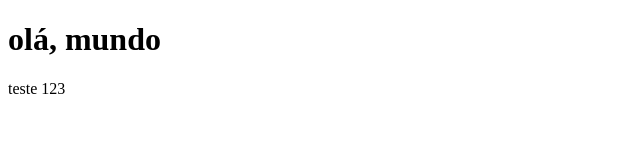
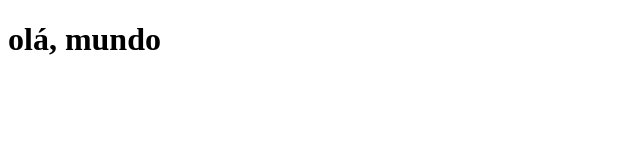
Before and after one commit to AugustoFTM/testeaugusto777, a plain HTML site: page index.html in a window 1280 px wide. Shown: the full height of the page, 0-640 px from the left. Drawn offline with Linux system fonts and the light colour scheme.

Commit message:
teste 2
testando novamente

```diff
--- a/index.html
+++ b/index.html
@@ -7,6 +7,5 @@
 </head>
 <body>
     <h1>olá, mundo</h1>
-    <p>teste 123</p>
 </body>
 </html>
```
